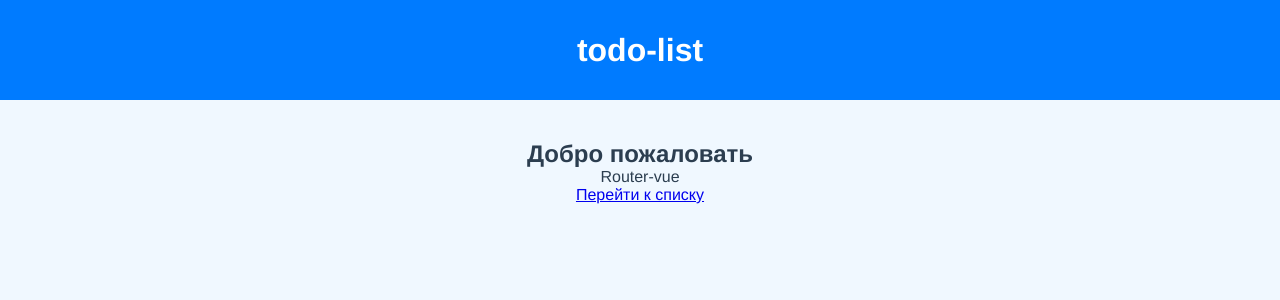
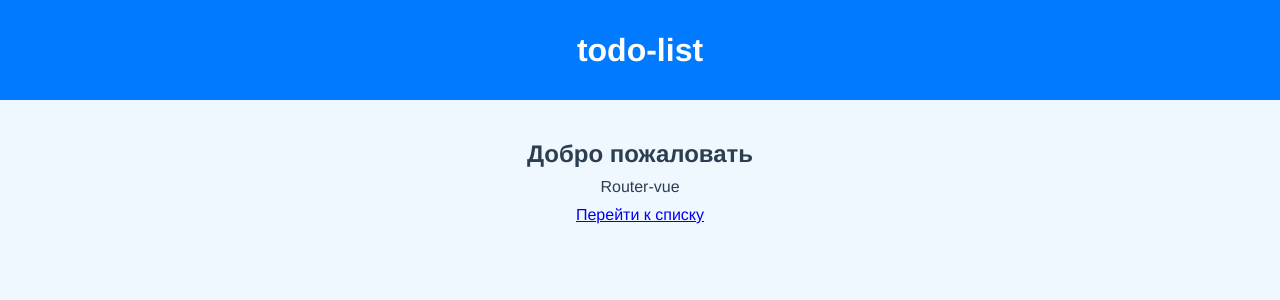
Before and after one commit to AlexKur161/todo_vue, a Vue app in the folder lesvue/: page / in a window 1280 px wide. Shown: the top 300 px of the page. Built offline with nearby package versions, Linux system fonts and the light colour scheme; the HTML template or start-up script is replaced by a standard one.

Commit message:
добавил отступы

```diff
--- a/lesvue/src/views/Home.vue
+++ b/lesvue/src/views/Home.vue
@@ -5,3 +5,11 @@
          <router-link to="/todos">Перейти к списку</router-link>
     </div>
 </template>
+<style scoped>
+h2{
+    margin-bottom: 10px;
+}
+p{
+    margin-bottom: 10px;
+}
+</style>
```
